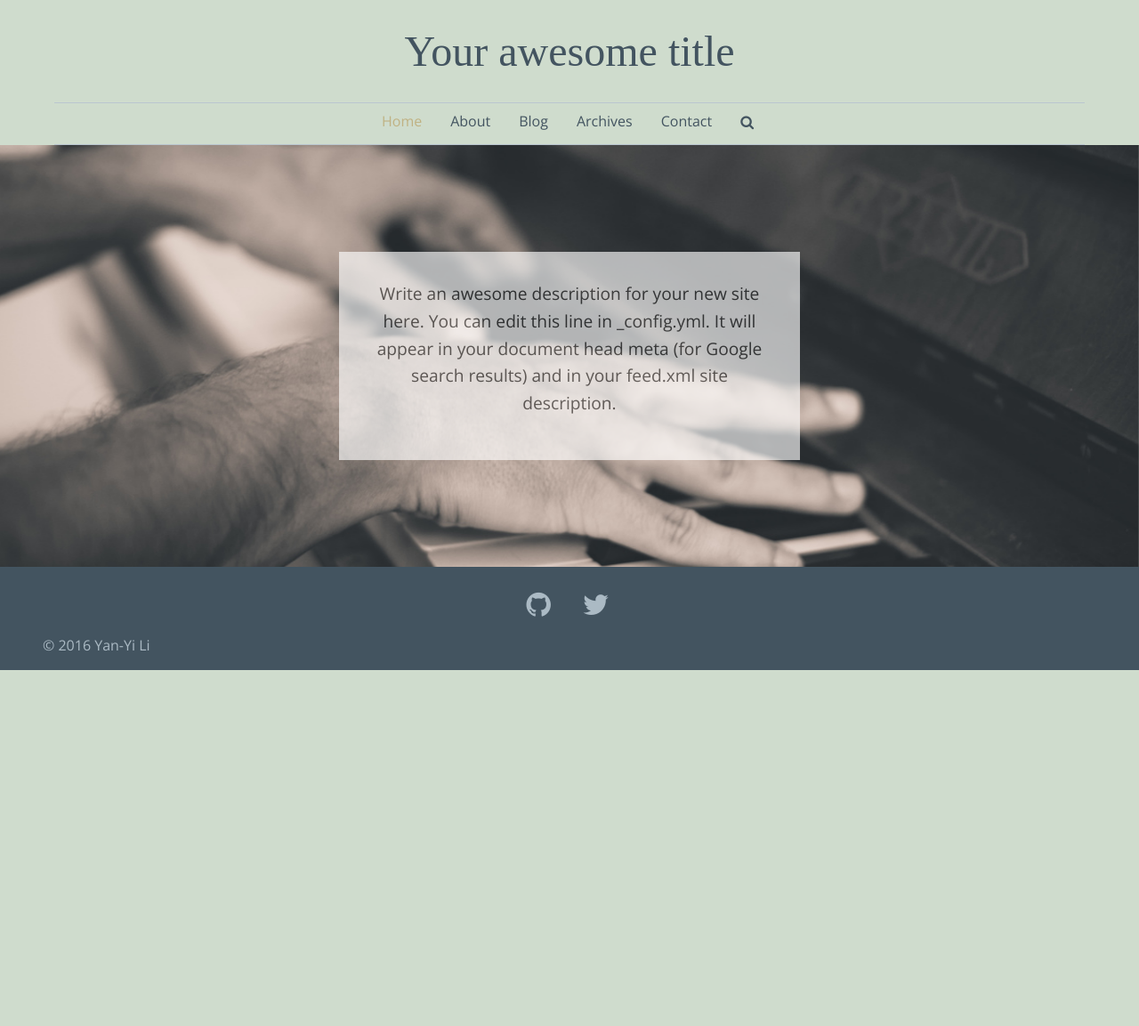
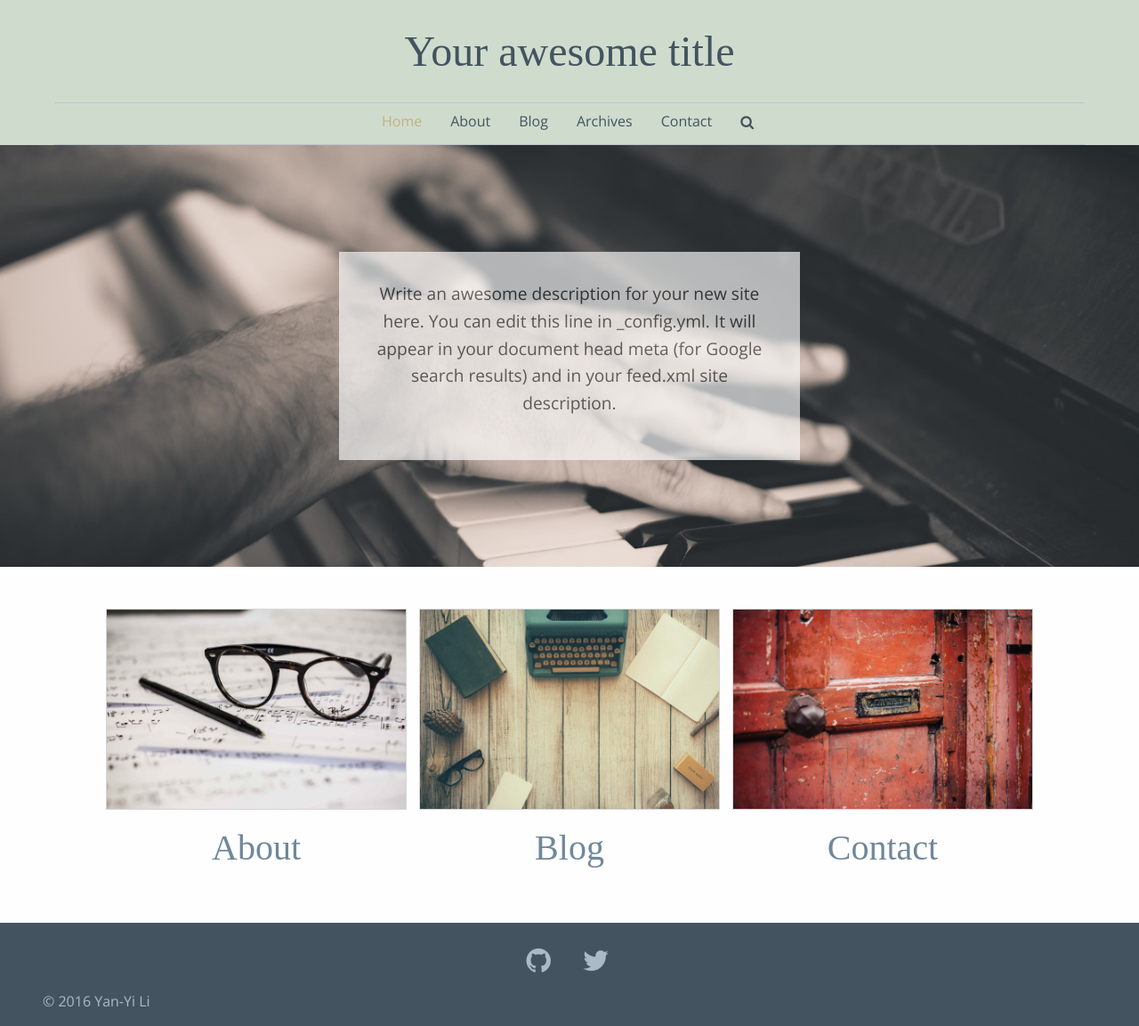
Before and after one commit to yanyil/jekyll-blog, a Jekyll site: the page built from _pages/home.html, in a window 1280 px wide. Shown: the whole page at 89% size. Built offline with Jekyll 4.4.1, drawn with Linux system fonts in a browser that asks for light colours; some web fonts are replaced; before the commit the page ends 900 px from its top, so only the background shows below that.

Commit message:
Add about, blog and contact links on homepage with images

```diff
--- a/_pages/home.html
+++ b/_pages/home.html
@@ -10,3 +10,23 @@ permalink: /
     </div>
   </div>
 </div>
+  <div class="home-module expanded row">
+    <div class="medium-4 column">
+      <a class="thumbnail" href="{{ site.github.url }}/about">
+        <img src="{{ site.github.url }}/assets/img/about.jpg" alt="About">
+      </a>
+      <h2 class="home-title"><a href="{{ site.github.url }}/about">About</a></h2>
+    </div>
+    <div class="medium-4 column">
+      <a class="thumbnail" href="{{ site.github.url }}/blog">
+        <img src="{{ site.github.url }}/assets/img/blog.jpg" alt="Blog">
+      </a>
+      <h2 class="home-title"><a href="{{ site.github.url }}/blog">Blog</a></h2>
+    </div>
+    <div class="medium-4 column">
+      <a class="thumbnail" href="{{ site.github.url }}/contact">
+        <img src="{{ site.github.url }}/assets/img/contact.jpg" alt="Contact">
+      </a>
+      <h2 class="home-title"><a href="{{ site.github.url }}/contact">Contact</a></h2>
+    </div>
+  </div>
--- a/_sass/_theme.scss
+++ b/_sass/_theme.scss
@@ -83,6 +83,19 @@
   opacity: 0.65;
 }
 
+.home-module {
+  background-color: $white;
+  padding: 3rem 1rem;
+
+  @media #{$large-up} {
+    padding: 3rem 7rem;
+  }
+}
+
+.home-title {
+  text-align: center;
+}
+
 /* Posts */
 .post-title a {
   color: $black;
--- a/_sass/settings/_settings.scss
+++ b/_sass/settings/_settings.scss
@@ -525,7 +525,7 @@ $tab-content-padding: 1rem;
 // 33. Thumbnail
 // -------------
 
-$thumbnail-border: solid 4px $white;
+$thumbnail-border: 0 solid $white;
 $thumbnail-margin-bottom: $global-margin;
 $thumbnail-shadow: 0 0 0 1px rgba($black, 0.2);
 $thumbnail-shadow-hover: 0 0 6px 1px rgba($primary-color, 0.5);
```
Also changed, not shown: assets/img/about.jpg (added), assets/img/blog.jpg (added), assets/img/contact.jpg (added).
